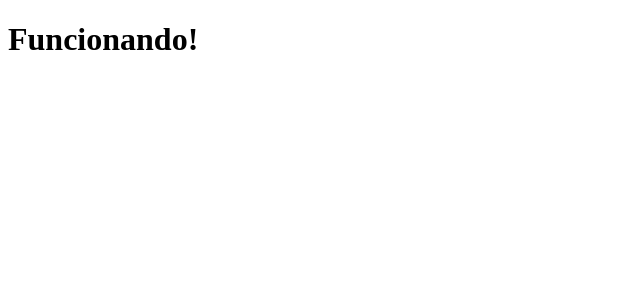
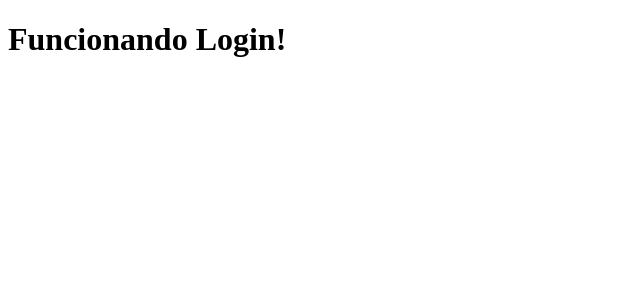
Before and after one commit to Bielsampaio25/ProjetoDashboardFord, an Angular app: page /login in a window 1280 px wide. Shown: the top 300 px of the page, without its empty margins (0-640 px from the left). Built offline with nearby package versions, Linux system fonts and the light colour scheme.

Commit message:
criação do componente login e dashboard.

```diff
--- a/src/app/app.routes.ts
+++ b/src/app/app.routes.ts
@@ -1,7 +1,10 @@
 import { Routes } from '@angular/router';
 import { Login } from './pages/login/login';
+import { Dashboard } from './pages/dashboard/dashboard';
 
 export const routes: Routes = [
 
+    {path:"", redirectTo:"login", pathMatch:"full"},
+    {path:"dashboard", component:Dashboard},
     {path:"login", component:Login}
 ];
--- /dev/null
+++ b/src/app/pages/dashboard/dashboard.html
@@ -0,0 +1 @@
+<h1>Funcionando Dashboard!</h1>
--- a/src/app/pages/login/login.html
+++ b/src/app/pages/login/login.html
@@ -1 +1 @@
-<h1>Funcionando!</h1>
+<h1>Funcionando Login!</h1>
```
Also changed, not shown: src/app/pages/dashboard/dashboard.ts (added, +11 -0 lines), src/app/pages/dashboard/dashboard.css (added), 1 other file (tests, documents, lock files or other folders).
